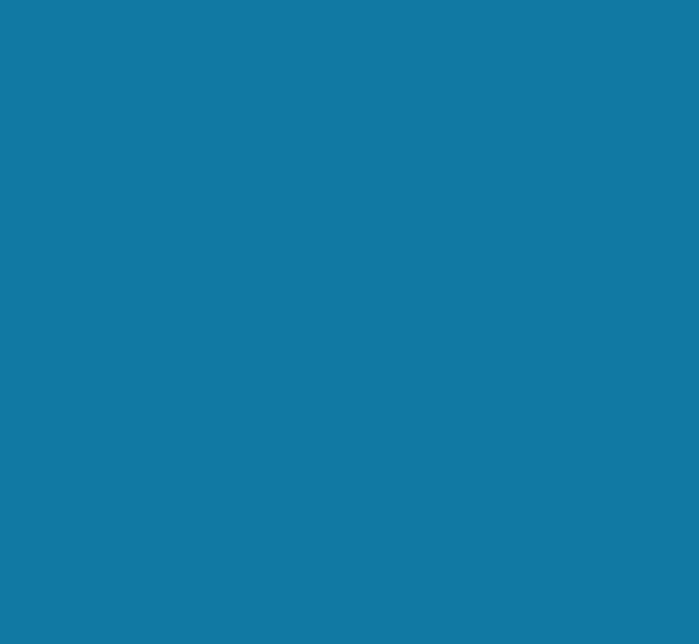
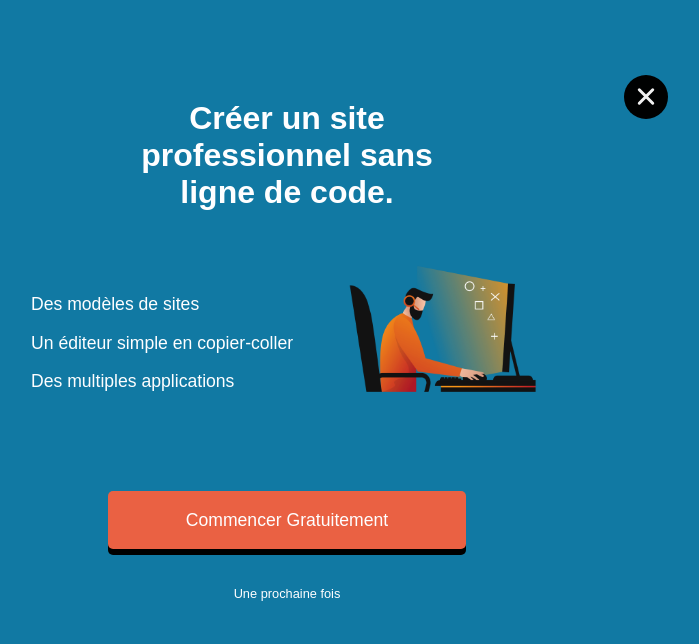
Before and after one commit to JonhEric/Fichier-de-d-part-Niveau-1, a plain HTML site: page index.html in a window 1280 px wide. Shown: the whole page, without its empty margins (353-1052 px from the left). Drawn offline with Linux system fonts and the light colour scheme.

Commit message:
ajout des fichiers dans le dosssier

```diff
--- a/index.html
+++ b/index.html
@@ -5,9 +5,49 @@
     <meta http-equiv="X-UA-Compatible" content="IE=edge">
     <meta name="viewport" content="width=device-width, initial-scale=1.0">
     <link rel="stylesheet" href="style.css">
-    <title>Non du projet</title>
+    <title>Offre</title>
 </head>
 <body>
+    <div class="container">
+        <div class="close">
+            <div class="line"></div>
+            <div class="line"></div>
+        </div>
+        <div class="title">
+            <h1>Créer un site professionnel sans ligne de code.</h1>
+        </div>
+        <div class="content">
+            <div class="text">
+                <p>Des modèles de sites</p>
+                <p>Un éditeur simple en copier-coller</p>
+                <p>Des multiples applications</p>
+            </div>
+            <div class="img">
+                <img src="./img/pc.png" alt="ordinateur">
+            </div>
+        </div>
+        <div class="callToAction">
+            <a href="#">Commencer Gratuitement</a>
+            <a href="#">Une prochaine fois</a>
+        </div>
+    </div>
+
+
+
+
+
+
+
+
+
+
+
+
+
+
+
+
+
     <script src="app.js"></script>
 </body>
 </html>
--- a/style.css
+++ b/style.css
@@ -32,4 +32,109 @@ body{
     color: #fefeff;
 }
 
+a{
+    text-decoration: none;
+    color: #fefeff;
+    display: block;
+    text-align: center;
+}
+
 /* Paramètres par ordre d'apparition */
+
+.container{
+    width: 40%;
+    max-width: 1200px;
+    margin: 100px auto;
+    display: flex;
+    flex-direction: column;
+    position: relative;
+}
+
+.close{
+    position: absolute;
+    background-color: #000101;
+    width: 44px;
+    height: 44px;
+    border-radius: 50%;
+    top: -25px;
+    right: -125px;
+    display: flex;
+    justify-content: center;
+    align-items: center;
+}
+
+.line{
+    position: absolute;
+    top: 20px;
+    left: 25%;
+    width: 50%;
+    height: 3px;
+    background-color: #f1f1f1;
+    transform: translate(-50%, -50%);
+    transform: rotate(45deg);
+    border-radius: 2px;
+}
+
+.line:nth-child(2) {
+        transform: translate(-50%, -50%);
+        transform: rotate(-45deg);
+}
+
+.title{
+    margin: 0 auto;
+    width: 70%;
+}
+.title h1{
+    text-align: center;
+}
+.content{
+    display: flex;
+    justify-content: space-between;
+    align-items: center;
+}
+.text{
+    width: 60%;
+}
+.text p{
+    font-size: calc(0.7rem + 0.5vw);
+    line-height: calc(2rem + 0.5vw);
+}
+.img{
+    width: 40%;
+}
+img{
+    width: 100%;
+    min-width: 200px;
+    margin-bottom: 55px;
+    object-fit: cover;
+}
+.callToAction a:nth-child(1){
+    width: 70%;
+    margin: 1rem auto;
+    font-size: calc(0.7rem + 0.5vw);
+    line-height: calc(2rem + 0.5vw);
+    padding: 10px;
+    background-color: var(--color-secondary);
+    border-radius: 5px;
+    box-shadow: 0 6px rgba(0, 0, 0);
+    transition: all 0.3s ease-in-out;
+
+}
+
+.callToAction a:nth-child(1):hover{
+    box-shadow: 0 3px rgba(0, 0, 0);
+    transform: translateY(3px);
+}
+.callToAction a:nth-child(1):active{
+    box-shadow: 0 0 rgba(0, 0, 0);
+    transform: translateY(6px);
+}
+
+.callToAction a:nth-child(2){
+    width: 70%;
+    margin: 1rem auto;
+    font-size: calc(0.4rem + 0.5vw);
+    line-height: calc(2rem + 0.5vw);
+    padding: 10px;
+
+}
```
Also changed, not shown: Screen Shot.png (added), img/pc.png (added).
